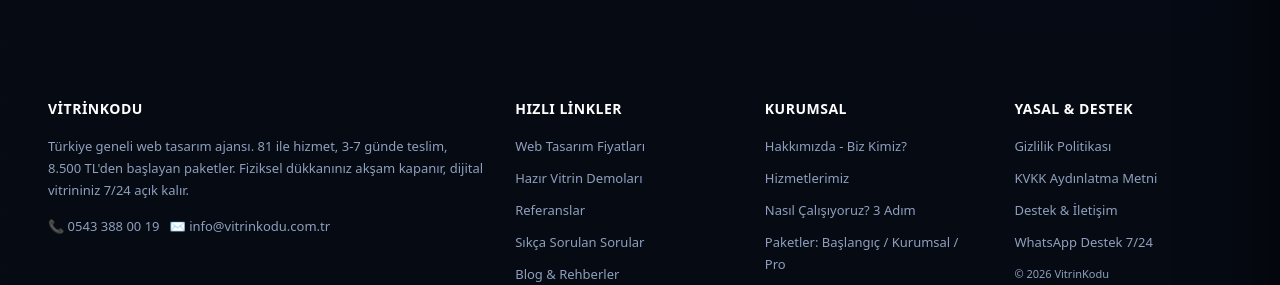
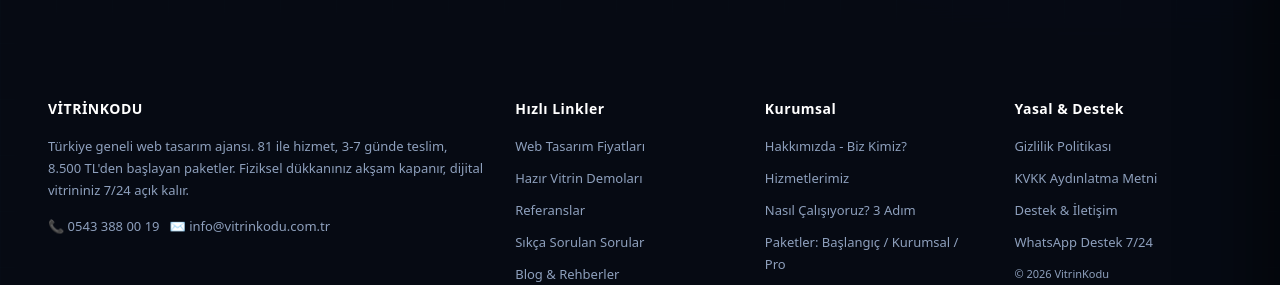
Before and after one commit to 1199mem/vitrinkodu.com.tr, a Jekyll site: the page built from index.html, in a window 1280 px wide and 900 px high, scrolled down 3620 px. Shown: the part 425-710 px from the top of the window. Built offline with Jekyll 4.4.1, drawn with Linux system fonts in a browser that asks for light colours.

Commit message:
footer.html

```diff
--- a/_includes/footer.html
+++ b/_includes/footer.html
@@ -2,7 +2,7 @@
 <div class="wrap">
 <div class="footer-grid">
 <div class="footer-col">
-<h4 style="font-size:14px;font-weight:700;color:#fff;margin-bottom:14px;letter-spacing:0.5px;">VİTRİNKODU</h4>
+<h3 style="font-size:14px;font-weight:700;color:#fff;margin-bottom:14px;letter-spacing:0.5px;">VİTRİNKODU</h3>
 <p style="font-size:13px;color:var(--muted);line-height:1.7;margin-bottom:14px">Türkiye geneli web tasarım ajansı. 81 ile hizmet, 3-7 günde teslim, 8.500 TL'den başlayan paketler. Fiziksel dükkanınız akşam kapanır, dijital vitrininiz 7/24 açık kalır.</p>
 <div style="display:flex;gap:10px;flex-wrap:wrap;margin-top:14px">
 <a href="tel:+905433880019" style="display:inline-flex">📞 0543 388 00 19</a>
@@ -10,7 +10,7 @@
 </div>
 </div>
 <div class="footer-col">
-<h4 style="font-size:14px;font-weight:700;color:#fff;margin-bottom:14px;letter-spacing:0.5px;">Hızlı Linkler</h4>
+<h3 style="font-size:14px;font-weight:700;color:#fff;margin-bottom:14px;letter-spacing:0.5px;">Hızlı Linkler</h3>
 <a href="/#paketler">Web Tasarım Fiyatları</a>
 <a href="/demolar/">Hazır Vitrin Demoları</a>
 <a href="/referanslar/">Referanslar</a>
@@ -19,7 +19,7 @@
 <a href="/iletisim/">İletişim & Teklif Al</a>
 </div>
 <div class="footer-col">
-<h4 style="font-size:14px;font-weight:700;color:#fff;margin-bottom:14px;letter-spacing:0.5px;">Kurumsal</h4>
+<h3 style="font-size:14px;font-weight:700;color:#fff;margin-bottom:14px;letter-spacing:0.5px;">Kurumsal</h3>
 <a href="/hakkimizda/">Hakkımızda - Biz Kimiz?</a>
 <a href="/hizmetlerimiz/">Hizmetlerimiz</a>
 <a href="/#nasil">Nasıl Çalışıyoruz? 3 Adım</a>
@@ -28,7 +28,7 @@
 <a href="/sitemap.xml">Site Haritası</a>
 </div>
 <div class="footer-col">
-<h4 style="font-size:14px;font-weight:700;color:#fff;margin-bottom:14px;letter-spacing:0.5px;">Yasal & Destek</h4>
+<h3 style="font-size:14px;font-weight:700;color:#fff;margin-bottom:14px;letter-spacing:0.5px;">Yasal & Destek</h3>
 <a href="/gizlilik-politikasi/">Gizlilik Politikası</a>
 <a href="/kvkk/">KVKK Aydınlatma Metni</a>
 <a href="/iletisim/">Destek & İletişim</a>
```
